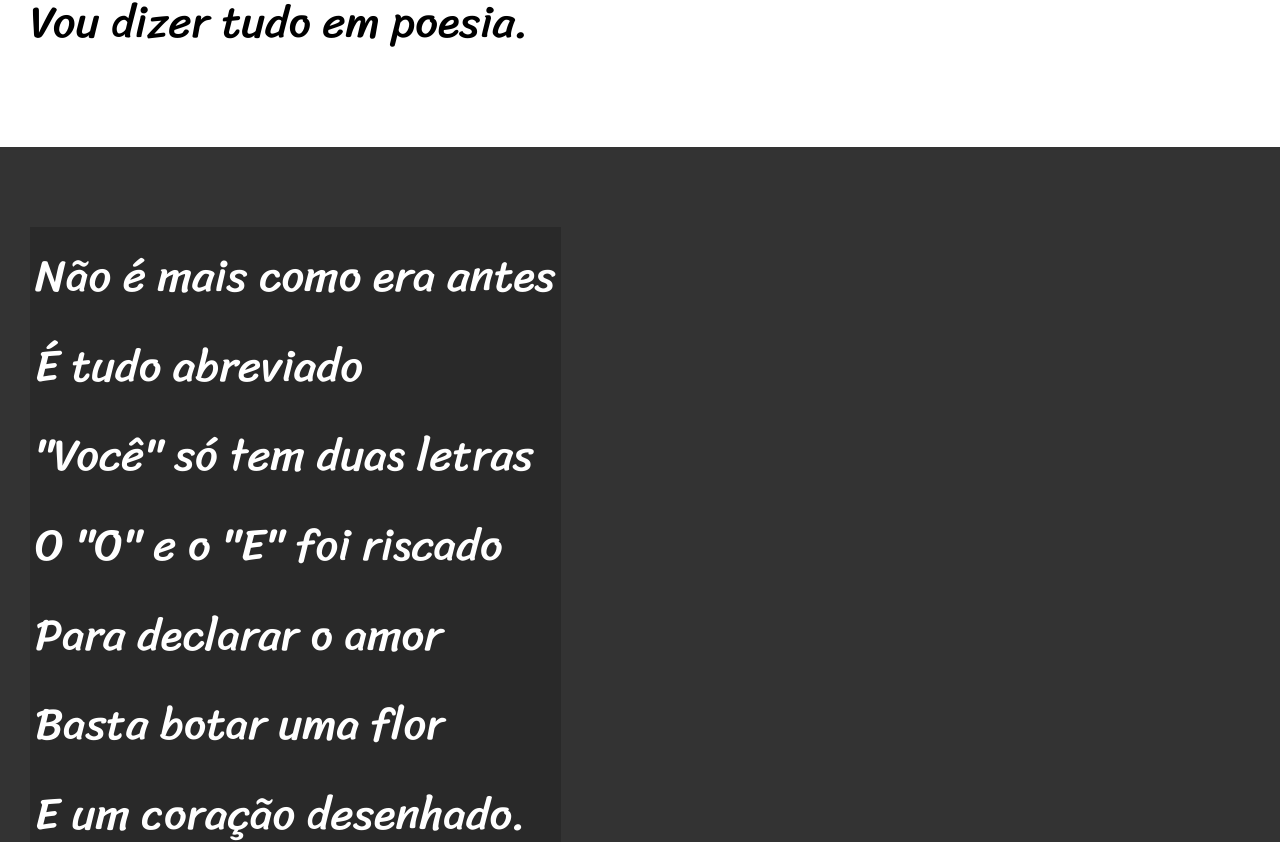
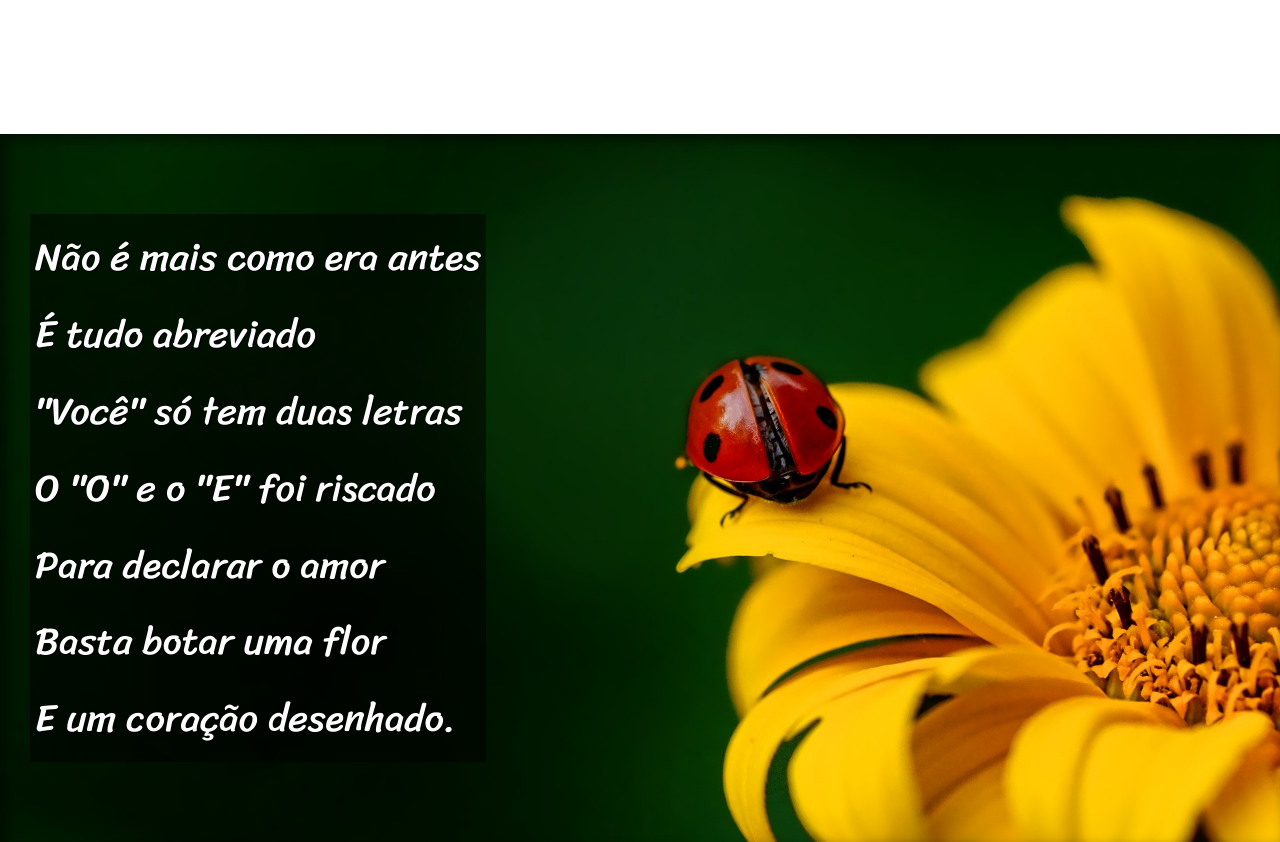
Before and after one commit to cauadejesus/html-css1, a plain HTML site: page desafios/d012/index.html in a window 1280 px wide. Shown: the part 900-1742 px from the top of the page. Drawn offline with Linux system fonts and the light colour scheme.

Commit message:
finalizado o desafio 12

```diff
--- a/desafios/d012/index.html
+++ b/desafios/d012/index.html
@@ -28,7 +28,7 @@
         </p>
     </section>
 
-    <section class="imagem">
+    <section class="imagem" id="img01">
         <p>
             Não é mais como era antes <br>
             É tudo abreviado <br>
@@ -62,7 +62,7 @@
         </p>
     </section>
 
-    <section class="imagem">
+    <section class="imagem" id="img02">
         <p>
             Tenho saudade das cartas <br>
             Escritas com a própria mão <br>
--- a/desafios/d012/style.css
+++ b/desafios/d012/style.css
@@ -52,24 +52,43 @@ section{
     padding: 10vh 0px 10vh 30px;
     line-height: 2em;
     font-family: var(--fonte3);
-    font-size: 3.5vw;
+    font-size: 3vw;
 }
 
-.normal{
+section > p {
+    padding-bottom: 2em;
+}
+
+section.normal{
     background-color: white;
     color: black;
 }
 
-.imagem{
+section.imagem{
     background-color: rgb(51, 51, 51);
     color: white;
+    box-shadow: inset 6px 6px 13px 0px rgba(0, 0, 0, 0.500);
+    background-size: cover;
+    background-attachment: fixed;
 }
 
-.imagem > p{
-    background-color: rgba(0, 0, 0, 0.200);
+section.imagem > p{
     display: inline-block;
     padding: 5px;
+    background-color: rgba(0, 0, 0, 0.500);
+    text-shadow: 1px 1px 0px black;
 }
+
+section#img01{
+    background-image: url(imagens/background001.jpg);
+    background-position: right center;
+}
+
+section#img02{
+    background-image: url(imagens/background002.jpg);
+    background-position: right center;
+}
+
 footer{
     background-color: black;
     color: white;
```
